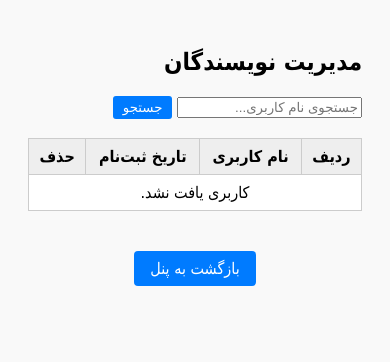
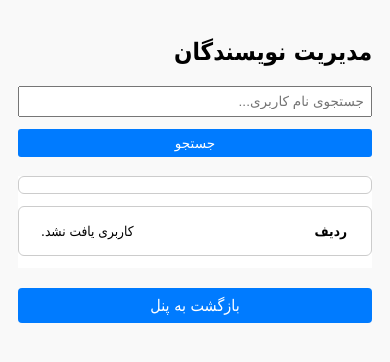
Before and after one commit to GhanbariSdGh/News-Site, a PHP site: page /admin/users.php in a window 390 px wide. Shown: the top 362 px of the page. Run offline with PHP 8.4, Linux system fonts and the light colour scheme; the visitor is signed in with stand-in values (Sample User, id 1); data that the repository does not hold is empty.

Commit message:
admin users page updated
responsive for mobile

```diff
--- a/admin/users.php
+++ b/admin/users.php
@@ -38,6 +38,7 @@ $authors = $stmt->fetchAll();
 <html lang="fa">
 <head>
     <meta charset="UTF-8" />
+    <meta name="viewport" content="width=device-width, initial-scale=1.0">
     <title>مدیریت نویسندگان</title>
     <style>
     body {
@@ -92,6 +93,110 @@ $authors = $stmt->fetchAll();
 	.button:hover {
 	  background-color: #367fa9;
 	}
+
+    @media (max-width: 768px) {
+    body {
+        padding: 10px;
+    }
+
+    form {
+        display: flex;
+        flex-direction: column;
+        gap: 8px;
+    }
+
+    input[type="text"] {
+        width: 100%;
+        padding: 6px;
+        font-size: 0.85em;
+        box-sizing: border-box;
+    }
+
+    button.button {
+        padding: 6px 10px;
+        font-size: 0.85em;
+        width: 100%;
+        box-sizing: border-box;
+        margin-top: 4px;
+    }
+
+    table {
+        width: 100%;
+        font-size: 0.85em;
+        overflow-x: hidden;
+        display: block;
+        background: white;
+        border-collapse: separate;
+        border-spacing: 0 10px;
+    }
+
+    table thead,
+    table tbody,
+    table th,
+    table td,
+    table tr {
+        display: block;
+    }
+
+    table tr {
+        margin-bottom: 12px;
+        border: 1px solid #ccc;
+        border-radius: 6px;
+        padding: 8px 12px;
+        background: #fff;
+    }
+
+    table th {
+        display: none;
+    }
+
+    table td {
+        position: relative;
+        text-align: left;
+        padding-left: 10px;
+        padding-right: 50%;
+        border: none;
+        border-bottom: 1px solid #eee;
+        white-space: normal;
+        word-break: break-word;
+    }
+
+    table td:last-child {
+        border-bottom: none;
+    }
+
+    table td:before {
+        position: absolute;
+        right: 12px;
+        top: 8px;
+        width: 45%;
+        font-weight: bold;
+        white-space: nowrap;
+        text-align: right;
+        content: attr(data-label);
+    }
+
+    table td:nth-of-type(1):before { content: "ردیف"; }
+    table td:nth-of-type(2):before { content: "نام کاربری"; }
+    table td:nth-of-type(3):before { content: "تاریخ ثبت‌نام"; }
+    table td:nth-of-type(4):before { content: "حذف"; }
+
+    a.delete {
+        font-size: 1.2em;
+        padding: 6px 8px;
+    }
+
+    a.back {
+        margin-top: 20px;
+        display: block;
+        background: #007bff;
+        color: white;
+        padding: 8px 16px;
+        border-radius: 4px;
+        text-decoration: none;
+        text-align: center;
+    }
+    }
     </style>
 </head>
 <body>
```
